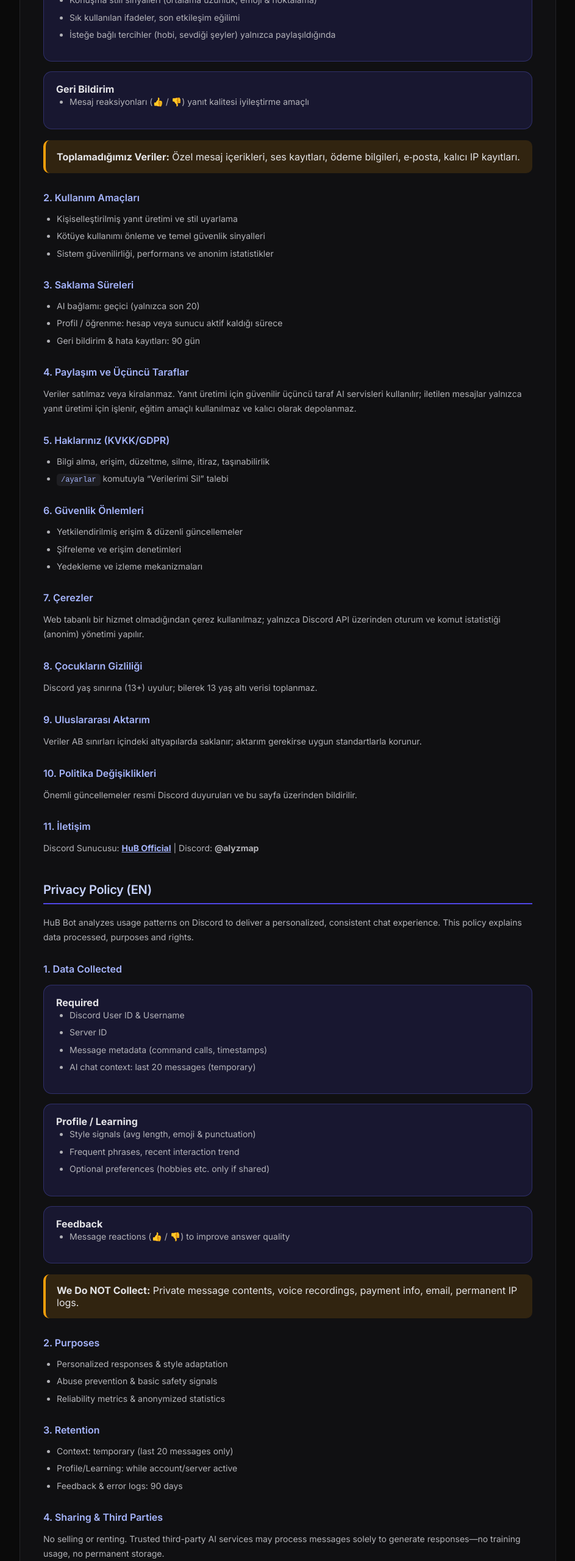
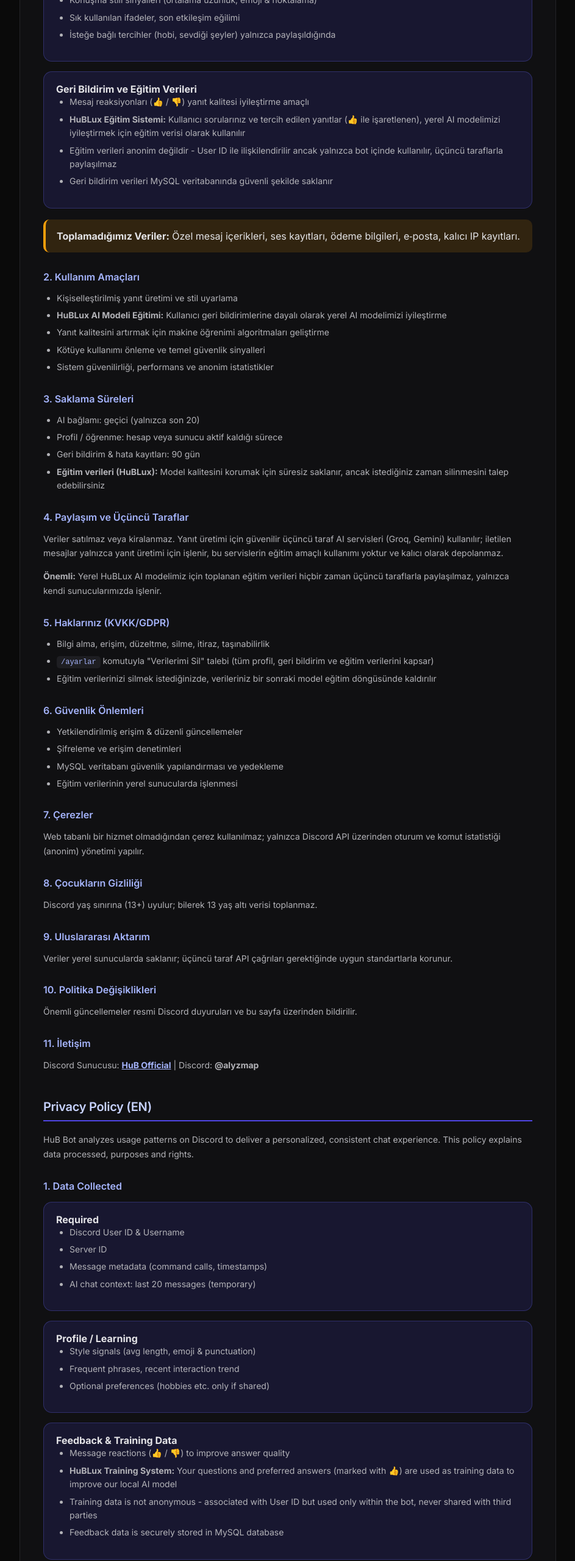
Before and after one commit to alyzmap/HuB-bot-legal, a plain HTML site: page privacy-policy.html in a window 1280 px wide. Shown: the part 800-3360 px from the top of the page at 61% size, without its empty margins (168-1111 px from the left). Drawn offline with Linux system fonts and the light colour scheme.

Commit message:
Gizlilik politikası güncellendi: HuBLux eğitim sistemi ve feedback mekanizması eklendi

```diff
--- a/privacy-policy.html
+++ b/privacy-policy.html
@@ -74,13 +74,20 @@
                         </ul>
                     </div>
                     <div class="box">
-                        <strong>Geri Bildirim</strong>
-                        <ul><li>Mesaj reaksiyonları (👍 / 👎) yanıt kalitesi iyileştirme amaçlı</li></ul>
+                        <strong>Geri Bildirim ve Eğitim Verileri</strong>
+                        <ul>
+                            <li>Mesaj reaksiyonları (👍 / 👎) yanıt kalitesi iyileştirme amaçlı</li>
+                            <li><strong>HuBLux Eğitim Sistemi:</strong> Kullanıcı sorularınız ve tercih edilen yanıtlar (👍 ile işaretlenen), yerel AI modelimizi iyileştirmek için eğitim verisi olarak kullanılır</li>
+                            <li>Eğitim verileri anonim değildir - User ID ile ilişkilendirilir ancak yalnızca bot içinde kullanılır, üçüncü taraflarla paylaşılmaz</li>
+                            <li>Geri bildirim verileri MySQL veritabanında güvenli şekilde saklanır</li>
+                        </ul>
                     </div>
                     <div class="warn"><strong>Toplamadığımız Veriler:</strong> Özel mesaj içerikleri, ses kayıtları, ödeme bilgileri, e‑posta, kalıcı IP kayıtları.</div>
                     <h3>2. Kullanım Amaçları</h3>
                     <ul>
                         <li>Kişiselleştirilmiş yanıt üretimi ve stil uyarlama</li>
+                        <li><strong>HuBLux AI Modeli Eğitimi:</strong> Kullanıcı geri bildirimlerine dayalı olarak yerel AI modelimizi iyileştirme</li>
+                        <li>Yanıt kalitesini artırmak için makine öğrenimi algoritmaları geliştirme</li>
                         <li>Kötüye kullanımı önleme ve temel güvenlik sinyalleri</li>
                         <li>Sistem güvenilirliği, performans ve anonim istatistikler</li>
                     </ul>
@@ -89,26 +96,30 @@
                         <li>AI bağlamı: geçici (yalnızca son 20)</li>
                         <li>Profil / öğrenme: hesap veya sunucu aktif kaldığı sürece</li>
                         <li>Geri bildirim & hata kayıtları: 90 gün</li>
+                        <li><strong>Eğitim verileri (HuBLux):</strong> Model kalitesini korumak için süresiz saklanır, ancak istediğiniz zaman silinmesini talep edebilirsiniz</li>
                     </ul>
                     <h3>4. Paylaşım ve Üçüncü Taraflar</h3>
-                    <p>Veriler satılmaz veya kiralanmaz. Yanıt üretimi için güvenilir üçüncü taraf AI servisleri kullanılır; iletilen mesajlar yalnızca yanıt üretimi için işlenir, eğitim amaçlı kullanılmaz ve kalıcı olarak depolanmaz.</p>
+                    <p>Veriler satılmaz veya kiralanmaz. Yanıt üretimi için güvenilir üçüncü taraf AI servisleri (Groq, Gemini) kullanılır; iletilen mesajlar yalnızca yanıt üretimi için işlenir, bu servislerin eğitim amaçlı kullanımı yoktur ve kalıcı olarak depolanmaz.</p>
+                    <p><strong>Önemli:</strong> Yerel HuBLux AI modelimiz için toplanan eğitim verileri hiçbir zaman üçüncü taraflarla paylaşılmaz, yalnızca kendi sunucularımızda işlenir.</p>
                     <h3>5. Haklarınız (KVKK/GDPR)</h3>
                     <ul>
                         <li>Bilgi alma, erişim, düzeltme, silme, itiraz, taşınabilirlik</li>
-                        <li><code>/ayarlar</code> komutuyla “Verilerimi Sil” talebi</li>
+                        <li><code>/ayarlar</code> komutuyla "Verilerimi Sil" talebi (tüm profil, geri bildirim ve eğitim verilerini kapsar)</li>
+                        <li>Eğitim verilerinizi silmek istediğinizde, verileriniz bir sonraki model eğitim döngüsünde kaldırılır</li>
                     </ul>
                     <h3>6. Güvenlik Önlemleri</h3>
                     <ul>
                         <li>Yetkilendirilmiş erişim & düzenli güncellemeler</li>
                         <li>Şifreleme ve erişim denetimleri</li>
-                        <li>Yedekleme ve izleme mekanizmaları</li>
+                        <li>MySQL veritabanı güvenlik yapılandırması ve yedekleme</li>
+                        <li>Eğitim verilerinin yerel sunucularda işlenmesi</li>
                     </ul>
                     <h3>7. Çerezler</h3>
                     <p>Web tabanlı bir hizmet olmadığından çerez kullanılmaz; yalnızca Discord API üzerinden oturum ve komut istatistiği (anonim) yönetimi yapılır.</p>
                     <h3>8. Çocukların Gizliliği</h3>
                     <p>Discord yaş sınırına (13+) uyulur; bilerek 13 yaş altı verisi toplanmaz.</p>
                     <h3>9. Uluslararası Aktarım</h3>
-                    <p>Veriler AB sınırları içindeki altyapılarda saklanır; aktarım gerekirse uygun standartlarla korunur.</p>
+                    <p>Veriler yerel sunucularda saklanır; üçüncü taraf API çağrıları gerektiğinde uygun standartlarla korunur.</p>
                     <h3>10. Politika Değişiklikleri</h3>
                     <p>Önemli güncellemeler resmi Discord duyuruları ve bu sayfa üzerinden bildirilir.</p>
                     <h3>11. İletişim</h3>
@@ -136,13 +147,20 @@
                         </ul>
                     </div>
                     <div class="box">
-                        <strong>Feedback</strong>
-                        <ul><li>Message reactions (👍 / 👎) to improve answer quality</li></ul>
+                        <strong>Feedback & Training Data</strong>
+                        <ul>
+                            <li>Message reactions (👍 / 👎) to improve answer quality</li>
+                            <li><strong>HuBLux Training System:</strong> Your questions and preferred answers (marked with 👍) are used as training data to improve our local AI model</li>
+                            <li>Training data is not anonymous - associated with User ID but used only within the bot, never shared with third parties</li>
+                            <li>Feedback data is securely stored in MySQL database</li>
+                        </ul>
                     </div>
                     <div class="warn"><strong>We Do NOT Collect:</strong> Private message contents, voice recordings, payment info, email, permanent IP logs.</div>
                     <h3>2. Purposes</h3>
                     <ul>
                         <li>Personalized responses & style adaptation</li>
+                        <li><strong>HuBLux AI Model Training:</strong> Improving our local AI model based on user feedback</li>
+                        <li>Developing machine learning algorithms to enhance response quality</li>
                         <li>Abuse prevention & basic safety signals</li>
                         <li>Reliability metrics & anonymized statistics</li>
                     </ul>
@@ -151,25 +169,29 @@
                         <li>Context: temporary (last 20 messages only)</li>
                         <li>Profile/Learning: while account/server active</li>
                         <li>Feedback & error logs: 90 days</li>
+                        <li><strong>Training data (HuBLux):</strong> Retained indefinitely to maintain model quality, but can be deleted upon request</li>
                     </ul>
                     <h3>4. Sharing & Third Parties</h3>
-                    <p>No selling or renting. Trusted third-party AI services may process messages solely to generate responses—no training usage, no permanent storage.</p>
+                    <p>No selling or renting. Trusted third-party AI services (Groq, Gemini) may process messages solely to generate responses—no training usage by these services, no permanent storage.</p>
+                    <p><strong>Important:</strong> Training data collected for our local HuBLux AI model is never shared with third parties and processed only on our own servers.</p>
                     <h3>5. Your Rights (GDPR)</h3>
                     <ul>
                         <li>Access, information, rectification, erasure, objection, portability</li>
-                        <li>Use <code>/ayarlar</code> on Discord to request data deletion</li>
+                        <li>Use <code>/ayarlar</code> on Discord to request data deletion (includes all profile, feedback, and training data)</li>
+                        <li>When requesting deletion of training data, your data will be removed in the next model training cycle</li>
                     </ul>
                     <h3>6. Security</h3>
                     <ul>
                         <li>Authorized access, encryption, regular updates</li>
-                        <li>Backups and monitoring safeguards</li>
+                        <li>MySQL database security configuration and backups</li>
+                        <li>Training data processed on local servers</li>
                     </ul>
                     <h3>7. Cookies</h3>
                     <p>No cookies; only Discord API session & anonymous usage stats.</p>
                     <h3>8. Children's Privacy</h3>
                     <p>Complies with Discord age restriction (13+); no knowing collection under 13.</p>
                     <h3>9. International Transfer</h3>
-                    <p>Data stored within EU; transfers protected by applicable standards.</p>
+                    <p>Data stored on local servers; third-party API calls protected by applicable standards when necessary.</p>
                     <h3>10. Changes</h3>
                     <p>Major updates announced on official Discord and reflected here.</p>
                     <h3>11. Contact</h3>
@@ -189,6 +211,5 @@
         document.addEventListener('copy',e=>e.preventDefault());
         document.addEventListener('cut',e=>e.preventDefault());
     </script>
-    <!-- build: trigger pages rebuild; removed legacy duplicated tail -->
 </body>
 </html>
```
